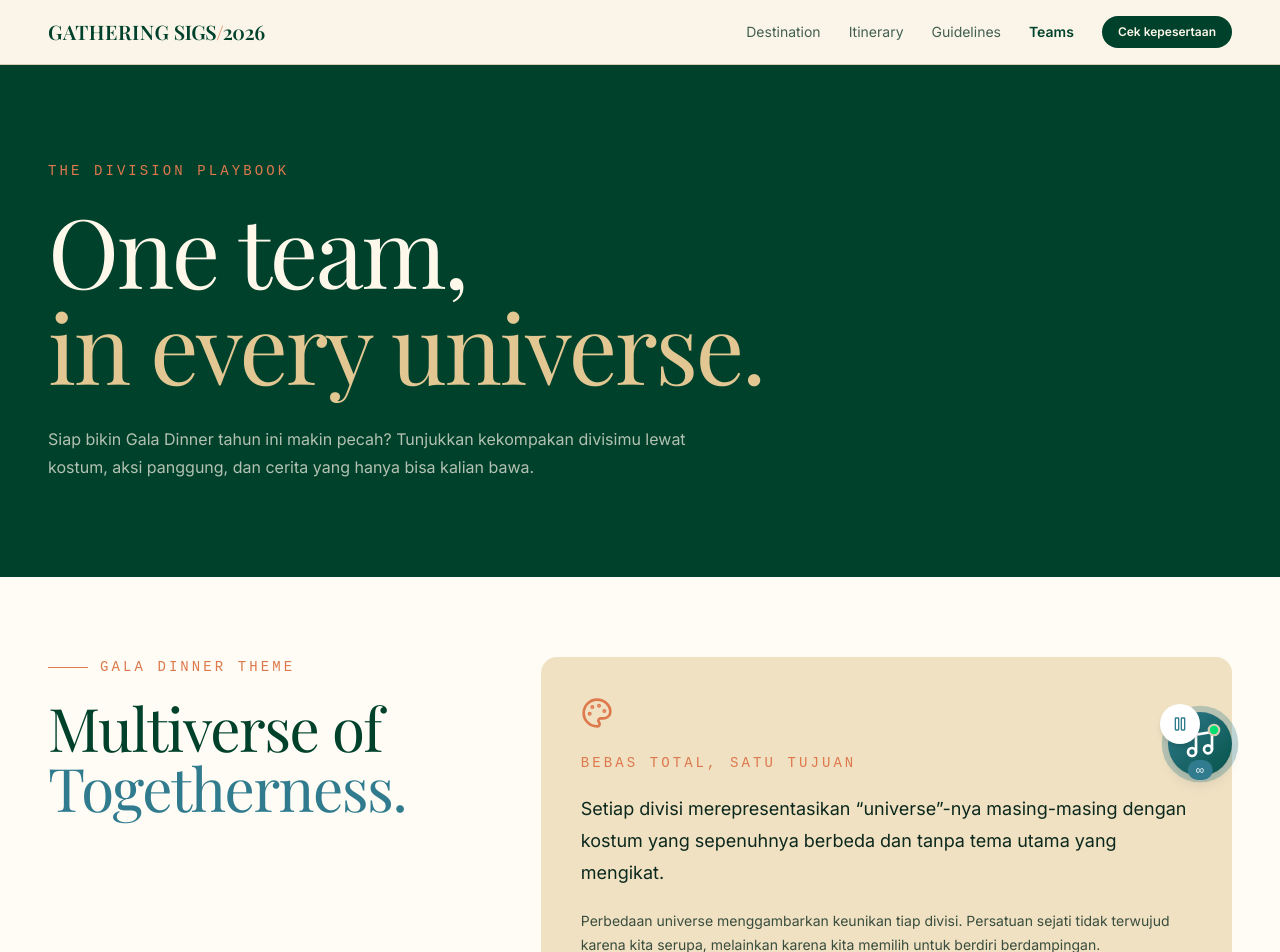
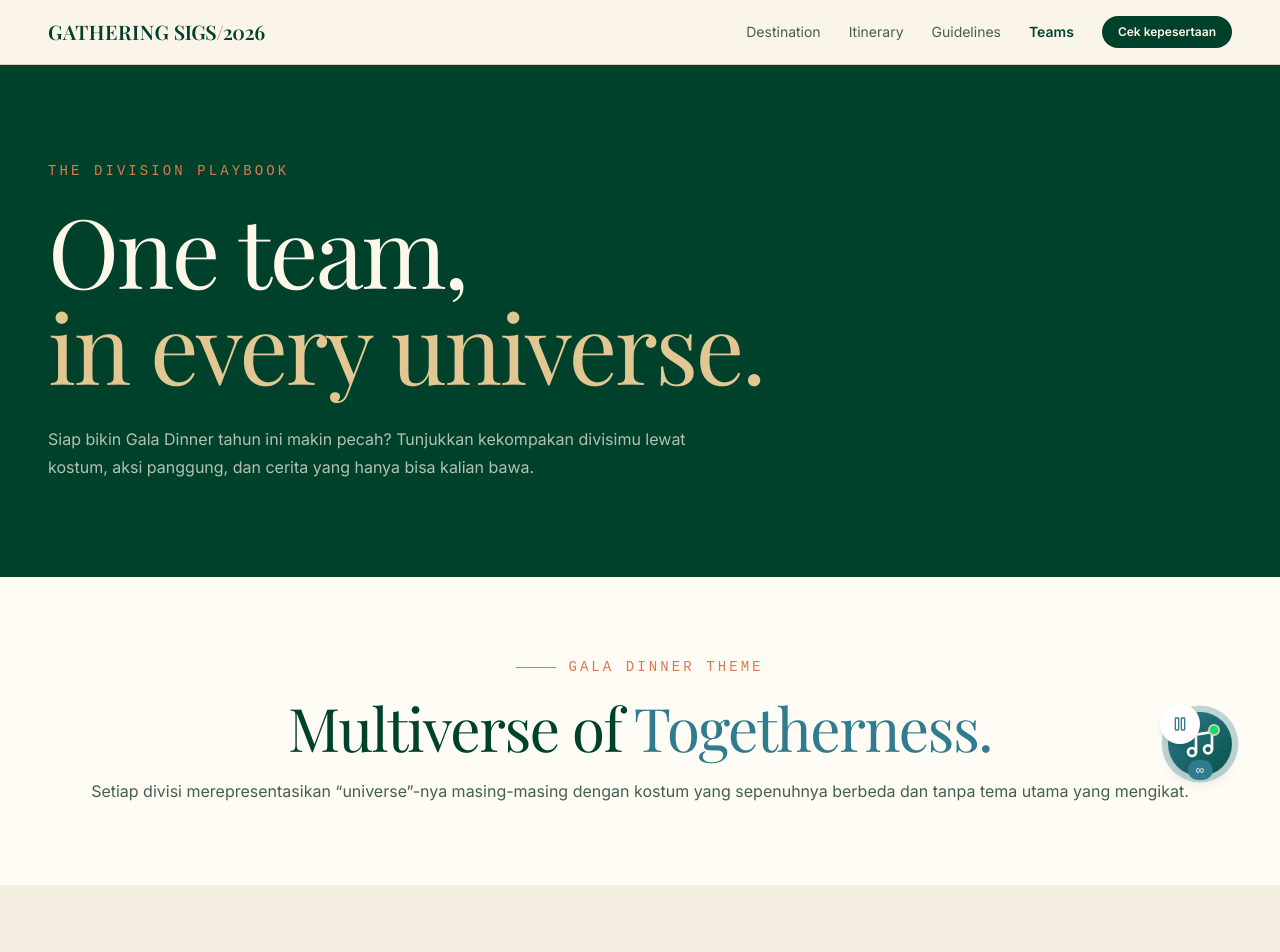
Before and after one commit to mirzaq19/sigs-gathering, a Next.js app: page /teams in a window 1280 px wide. Shown: the top 952 px of the page. Built offline with nearby package versions, Linux system fonts and the light colour scheme; a web font is replaced by a local one.

Commit message:
refactor: simplify gala dinner theme section layout and remove unused lucide icons

```diff
--- a/app/teams/page.tsx
+++ b/app/teams/page.tsx
@@ -4,14 +4,10 @@ import { motion } from 'motion/react';
 import {
   CheckCircle2,
   Clock3,
-  Lightbulb,
-  MessageCircle,
   Music2,
   Palette,
   Send,
-  Shirt,
   Sparkles,
-  Trophy,
   UsersRound,
 } from 'lucide-react';
 
@@ -60,31 +56,17 @@ export default function TeamsPage() {
       </section>
 
       <section className="surface-paper px-6 py-20 lg:px-12">
-        <div className="mx-auto max-w-7xl">
-          <div className="grid gap-8 lg:grid-cols-[0.8fr_1.2fr]">
-            <div>
-              <p className="eyebrow-line section-kicker">Gala dinner theme</p>
-              <h2 className="display-serif mt-5 text-5xl text-primary sm:text-6xl">
-                Multiverse of
-                <br />
-                <span className="text-teal">Togetherness.</span>
-              </h2>
-            </div>
-            <div className="bg-secondary/50 rounded-2xl p-8 sm:p-10">
-              <Palette className="size-8 text-accent" />
-              <p className="section-kicker mt-6">Bebas total, satu tujuan</p>
-              <p className="mt-5 max-w-2xl text-lg leading-8 text-secondary-foreground">
-                Setiap divisi merepresentasikan “universe”-nya masing-masing
-                dengan kostum yang sepenuhnya berbeda dan tanpa tema utama yang
-                mengikat.
-              </p>
-              <p className="mt-5 max-w-2xl text-sm leading-6 text-secondary-foreground/80">
-                Perbedaan universe menggambarkan keunikan tiap divisi. Persatuan
-                sejati tidak terwujud karena kita serupa, melainkan karena kita
-                memilih untuk berdiri berdampingan.
-              </p>
-            </div>
-          </div>
+        <div className="mx-auto max-w-7xl text-center">
+          <p className="eyebrow-line section-kicker justify-center">
+            Gala dinner theme
+          </p>
+          <h2 className="display-serif mt-5 text-5xl text-primary sm:text-6xl">
+            Multiverse of <span className="text-teal">Togetherness.</span>
+          </h2>
+          <p className="mt-5 text-base leading-7 text-muted-foreground">
+            Setiap divisi merepresentasikan “universe”-nya masing-masing dengan
+            kostum yang sepenuhnya berbeda dan tanpa tema utama yang mengikat.
+          </p>
         </div>
       </section>
 
```
